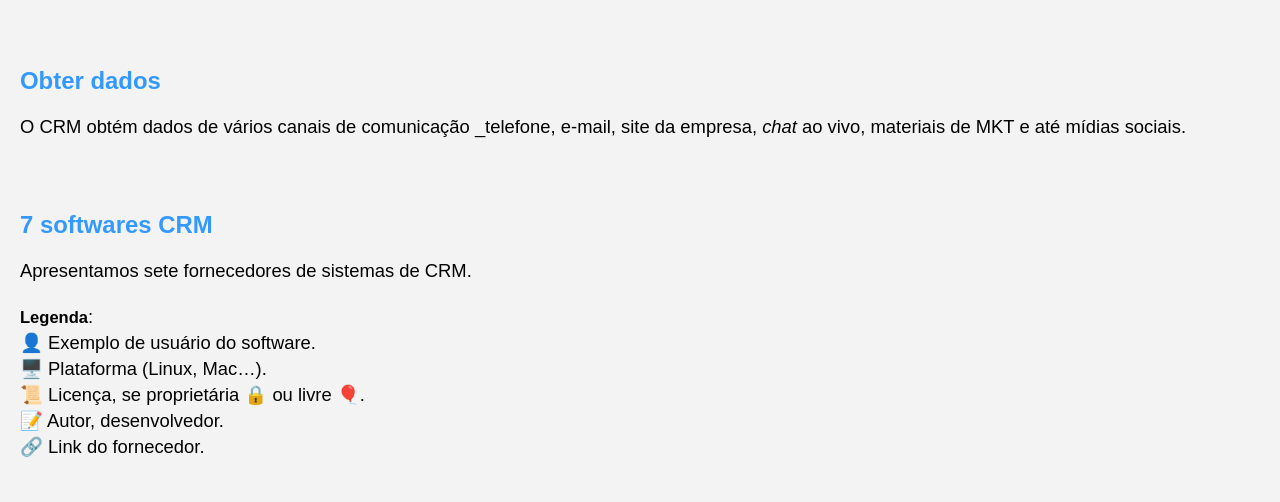
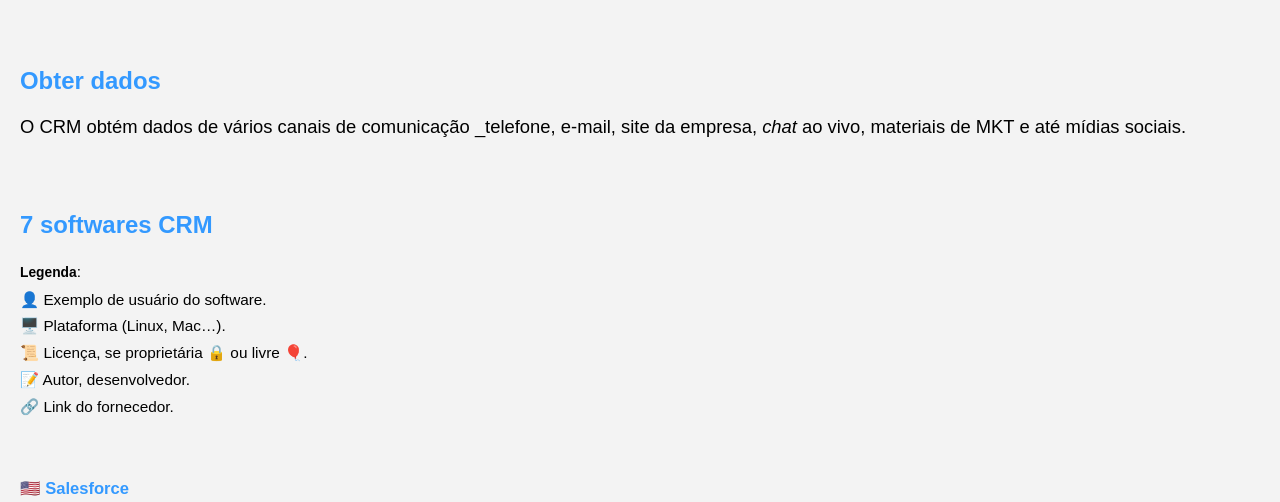
Before and after one commit to Joesynth/joesynth.github.io, a Jekyll site: the page built from _posts/2021-01-02-o-que-e-crm.md, in a window 1280 px wide and 1400 px high, scrolled down 1435 px, cut to the strip 0-502 px from the top of the window. Built offline with Jekyll 4.4.1, drawn with Linux system fonts in a browser that asks for light colours; some of the changed text lies outside the part shown.

Commit message:
Update CRM software section with additional notes

```diff
--- a/_posts/2021-01-02-o-que-e-crm.md
+++ b/_posts/2021-01-02-o-que-e-crm.md
@@ -32,21 +32,20 @@
 
 ## 7 softwares CRM
 
-
-Apresentamos sete fornecedores de sistemas de CRM.
-
+<small>
 **Legenda**:
 👤 Exemplo de usuário do software.
 🖥️ Plataforma (Linux, Mac...).
 📜️ Licença, se proprietária 🔒 ou livre 🎈.
 📝 Autor, desenvolvedor.
 🔗️ Link do fornecedor.
-
+</small>
 
 ###### 🇺🇸 Salesforce
 
 <img src="https://upload.wikimedia.org/wikipedia/commons/thumb/f/f9/Salesforce.com_logo.svg/250px-Salesforce.com_logo.svg.png" width="100" />É um dos maiores líderes, junto com SAP.
 Há possibilidade para iOS e Android.
+👤 Usuários: Drogaria Raia, Globo, BBC, Uber, iFood, Forças Armadas (EUA), Dpto de Defesa (EUA).
 📝 Marc Benioff, anos 90.
 🔗️ salesforce.com
 🖥️ Cloud Computing.
```
Also changed, not shown: other parts of _posts/2021-01-02-o-que-e-crm.md (+4 -0 lines).
